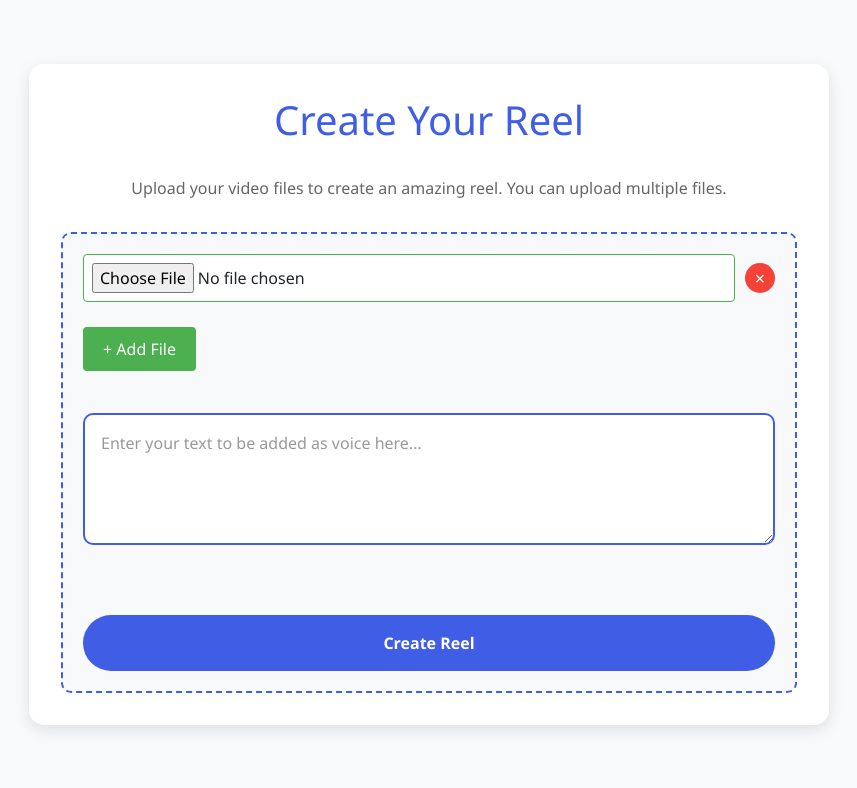
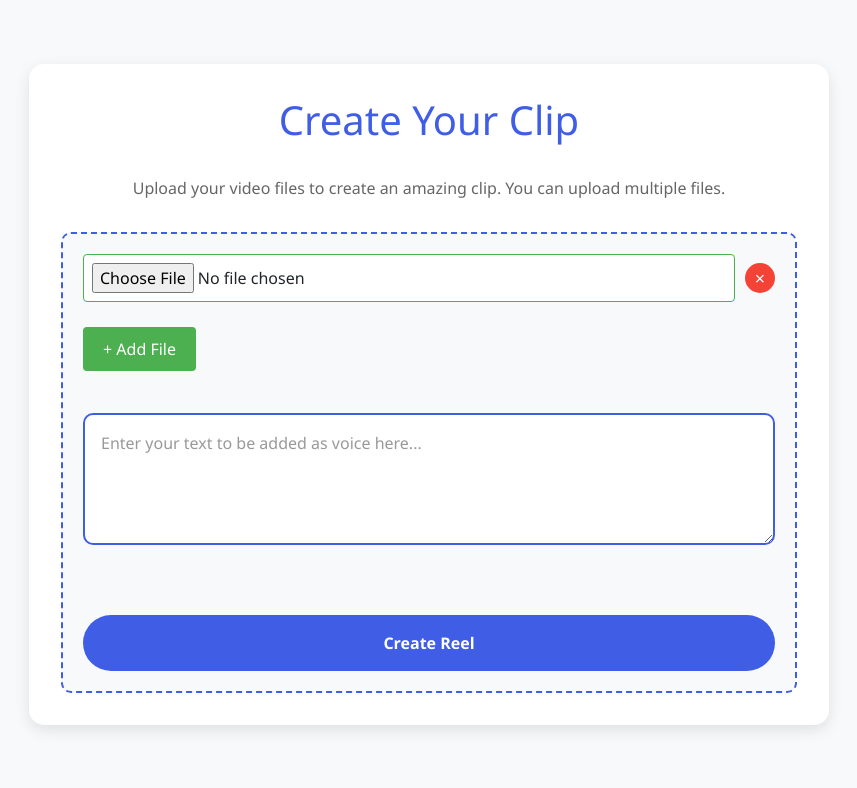
Before and after one commit to navneet-singh2907/cliply, a Flask app: page /create in a window 1280 px wide. Shown: the part 78-866 px from the top of the page, without its empty margins (211-1068 px from the left). Run offline with Flask 3, Linux system fonts and the light colour scheme.

Commit message:
changed Reel to Clip as it fits Cliply more

```diff
--- a/app/templates/create.html
+++ b/app/templates/create.html
@@ -10,8 +10,8 @@
 <section class="upload-section">
     <div class="container">
         <div class="upload-container">
-            <h1 class="upload-title">Create Your Reel</h1>
-            <p class="upload-instructions">Upload your video files to create an amazing reel. You can upload multiple files.</p>
+            <h1 class="upload-title">Create Your Clip</h1>
+            <p class="upload-instructions">Upload your video files to create an amazing clip. You can upload multiple files.</p>
 
             <form action="/create" enctype="multipart/form-data" method="post" class="dropzone" id="myDropzone" >
                 <div class="fallback">
```
